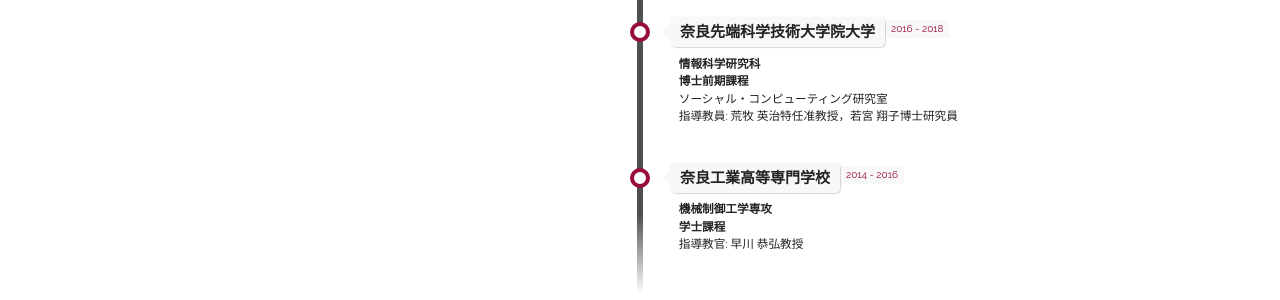
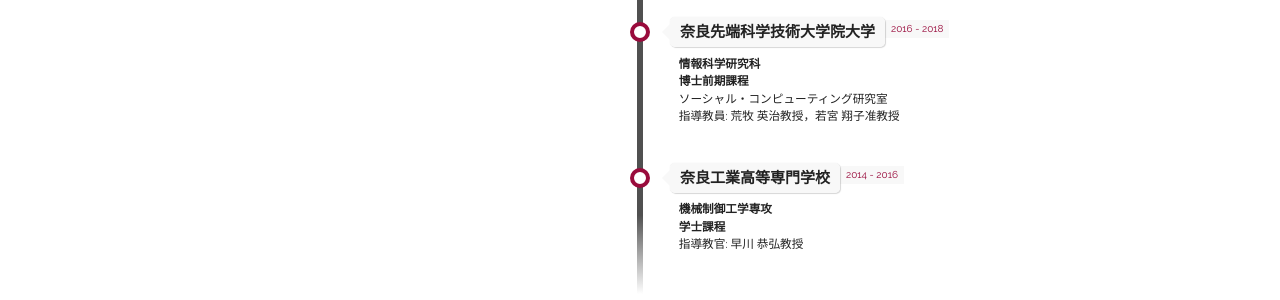
Before and after one commit to daisaku-ss/daisaku-ss.github.io, a Jekyll site: the page built from index.html, in a window 1280 px wide and 900 px high, scrolled down 2648 px. Shown: the part 321-621 px from the top of the window. Built offline with Jekyll 4.4.1, drawn with Linux system fonts in a browser that asks for light colours; some web fonts are replaced.

Commit message:
Add files via upload

```diff
--- a/_data/experience.yaml
+++ b/_data/experience.yaml
@@ -39,7 +39,7 @@
 - place: "奈良先端科学技術大学院大学"
   time: "2016 - 2018"
   title: "情報科学研究科  <br/> 博士前期課程"
-  subtitle: "ソーシャル・コンピューティング研究室 <br/>指導教員: 荒牧 英治特任准教授，若宮 翔子博士研究員"
+  subtitle: "ソーシャル・コンピューティング研究室 <br/>指導教員: 荒牧 英治教授，若宮 翔子准教授"
   category: "school"
 
 - place: "奈良工業高等専門学校"
```
